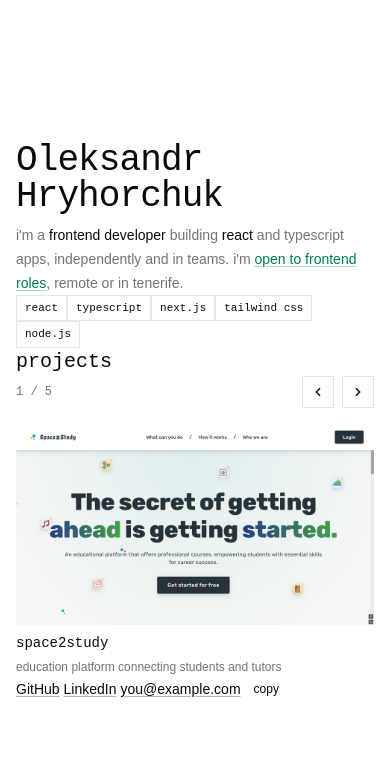
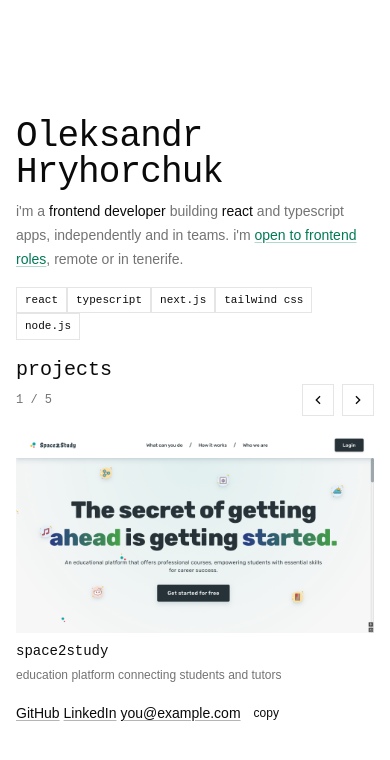
Before and after one commit to ImDarkly/portfolio, an Astro site in the folder web/: page / in a window 390 px wide. Built offline with nearby package versions, Linux system fonts and the light colour scheme; Astro itself is replaced by a stand-in of ours.

Commit message:
feat(web): tighten home page group spacing
With the skills and contact headings hidden, the left column no longer
filled the projects column height, so the grid stretched the three left
rows and spread hero, chips and links 57px apart. Explicit 1fr/auto rows
with the left items placed in rows 2-4 center the group and make the row
gap the real spacing: 16px on desktop and mobile instead of 20px of gap
plus grid stretch.

```diff
--- a/web/src/pages/index.astro
+++ b/web/src/pages/index.astro
@@ -42,11 +42,15 @@ const projects = await Promise.all(
 <BaseLayout>
   <main class="flex min-h-svh items-center justify-center px-4 py-6 sm:px-6">
     <div
-      class="flex w-full max-w-2xl flex-col items-start justify-center gap-0 text-left lg:grid lg:max-w-5xl lg:grid-cols-2 lg:gap-x-2"
+      class="flex w-full max-w-2xl flex-col items-start justify-center gap-4 text-left lg:grid lg:max-w-5xl lg:grid-cols-2 lg:grid-rows-[1fr_auto_auto_auto_1fr] lg:gap-x-10"
     >
-      <Hero />
-      <Skills />
-      <div class="w-full lg:col-start-2 lg:row-span-3 lg:row-start-1">
+      <div class="w-full lg:col-start-1 lg:row-start-2">
+        <Hero />
+      </div>
+      <div class="w-full lg:col-start-1 lg:row-start-3">
+        <Skills />
+      </div>
+      <div class="w-full lg:col-start-2 lg:row-span-5 lg:row-start-1">
         <Section label="Projects">
           {
             projects.length > 0 ? (
@@ -59,7 +63,9 @@ const projects = await Promise.all(
           }
         </Section>
       </div>
-      <Contact />
+      <div class="w-full lg:col-start-1 lg:row-start-4">
+        <Contact />
+      </div>
     </div>
   </main>
 </BaseLayout>
```
